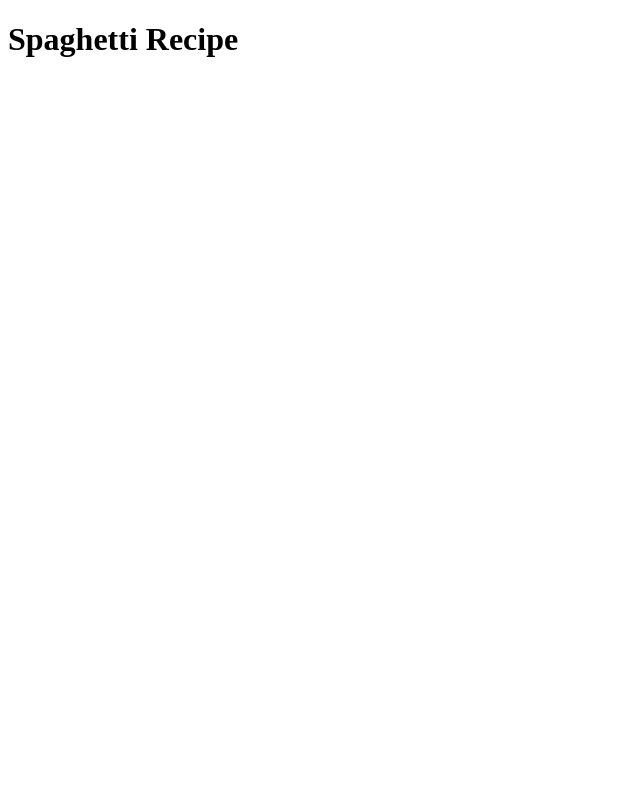
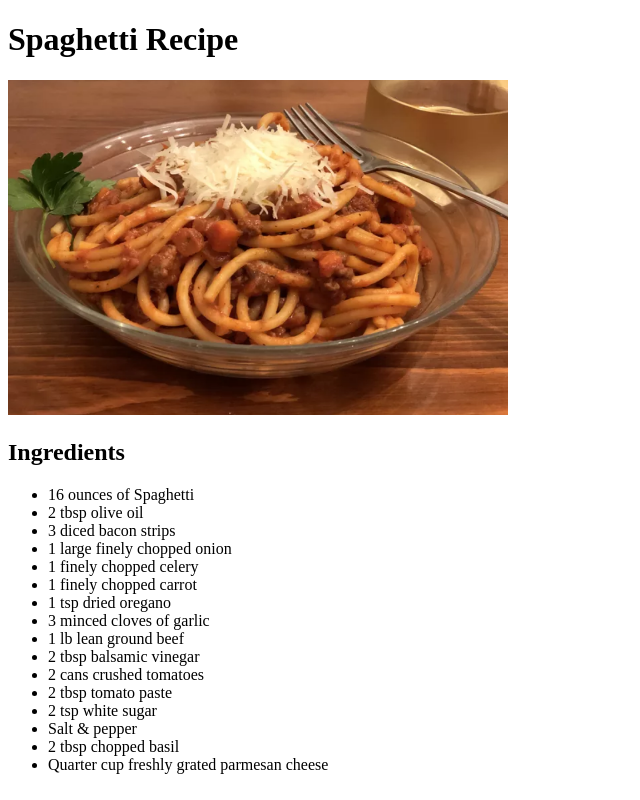
Before and after one commit to paulBlartCallMop/odin-recipes, a plain HTML site: page recipes/spaghetti.html in a window 1280 px wide. Shown: the whole page, without its empty margins (0-640 px from the left). Drawn offline with Linux system fonts and the light colour scheme.

Commit message:
Add ingredients list

```diff
--- a/recipes/spaghetti.html
+++ b/recipes/spaghetti.html
@@ -7,5 +7,25 @@
 </head>
 <body>
     <h1>Spaghetti Recipe</h1>
+    <img src="../images/momspaghetti.png" alt="Yummy spaghetti" width="500px">
+    <h2>Ingredients</h2>
+    <ul>
+        <li>16 ounces of Spaghetti</li>
+        <li>2 tbsp olive oil</li>
+        <li>3 diced bacon strips</li>
+        <li>1 large finely chopped onion</li>
+        <li>1 finely chopped celery</li>
+        <li>1 finely chopped carrot</li>
+        <li>1 tsp dried oregano</li>
+        <li>3 minced cloves of garlic</li>
+        <li>1 lb lean ground beef</li>
+        <li>2 tbsp balsamic vinegar</li>
+        <li>2 cans crushed tomatoes</li>
+        <li>2 tbsp tomato paste</li>
+        <li>2 tsp white sugar</li>
+        <li>Salt & pepper</li>
+        <li>2 tbsp chopped basil</li>
+        <li>Quarter cup freshly grated parmesan cheese</li>
+    </ul>
 </body>
 </html>
```
